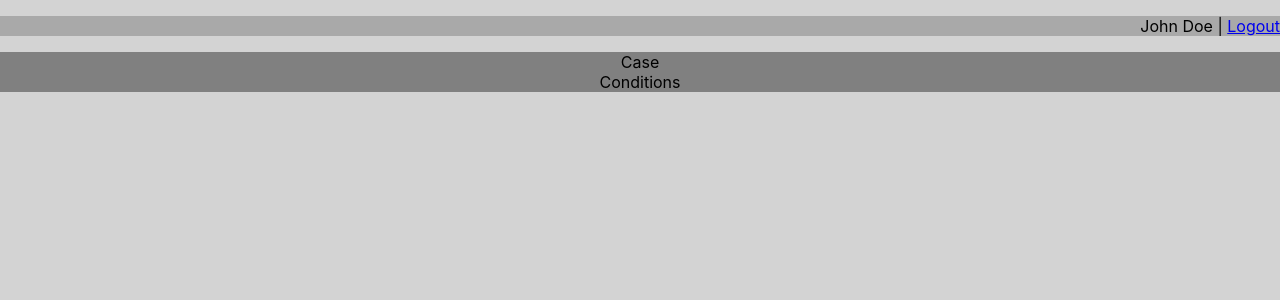
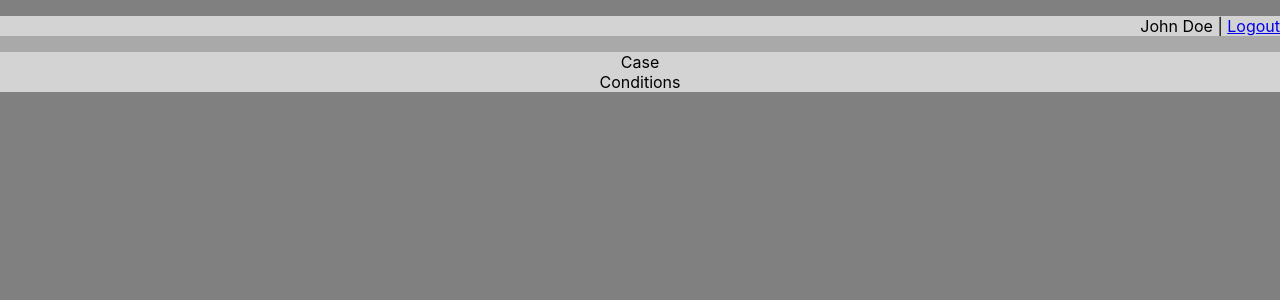
Before and after one commit to emerson-pereira/doctor-case-label, a React (Create React App) app in the folder frontend/: page / in a window 1280 px wide. Shown: the top 300 px of the page. Built offline with nearby package versions, Linux system fonts and the light colour scheme.

Commit message:
update css colors to add constrast

```diff
--- a/frontend/src/App.css
+++ b/frontend/src/App.css
@@ -1,3 +1,4 @@
 .App {
   text-align: center;
+  background-color: darkgray;
 }
--- a/frontend/src/components/MainSection/Style.css
+++ b/frontend/src/components/MainSection/Style.css
@@ -1,3 +1,3 @@
 .MainSection {
-  background-color: gray;
+  background-color: lightgray;
 }
--- a/frontend/src/components/TopBar/Style.css
+++ b/frontend/src/components/TopBar/Style.css
@@ -1,5 +1,5 @@
 .TopBar {
-  background-color: darkgray;
+  background-color: lightgray;
 }
 
 .TopBar-Menu {
--- a/frontend/src/index.css
+++ b/frontend/src/index.css
@@ -1,6 +1,6 @@
 body {
   margin: 0;
-  background-color: lightgray;
+  background-color: gray;
   font-family: -apple-system, BlinkMacSystemFont, 'Segoe UI', 'Roboto', 'Oxygen',
     'Ubuntu', 'Cantarell', 'Fira Sans', 'Droid Sans', 'Helvetica Neue',
     sans-serif;
```
